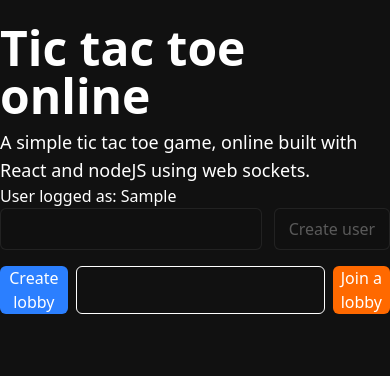
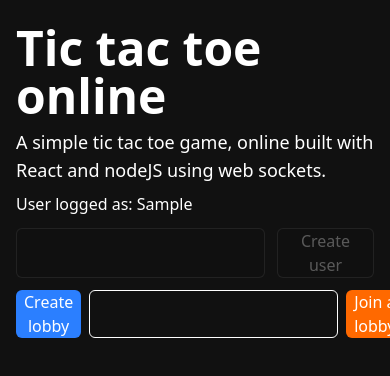
Before and after one commit to Jayslen/tic-tac-toe-online, a React (Vite) app in the folder web/: page / in a window 390 px wide. Both pictures are taken after typing "Sample" into the empty fields and a click on the button "Create user". Shown: the top 376 px of the page. Built offline with nearby package versions, Linux system fonts and the light colour scheme; no server answers.

Commit message:
add: improved UI

```diff
--- a/web/src/App.jsx
+++ b/web/src/App.jsx
@@ -16,17 +16,17 @@ function App() {
 
   return (
     <>
-      <main className="max-w-xl text-white mx-auto my-6">
+      <main className="max-w-xl text-white mx-4 my-6 md:mx-auto">
         <header>
-          <h1 className="text-5xl font-bold">Tic tac toe online</h1>
-          <p className="text-lg mt-2">
+          <h1 className="text-5xl font-bold my-1">Tic tac toe online</h1>
+          <p className="text-lg my-2">
             A simple tic tac toe game, online built with React and nodeJS using
             web sockets.
           </p>
-          {userCredentials && <p>User logged as: {userCredentials?.name}</p>}
+          {userCredentials && <p className='my-1'>User logged as: {userCredentials?.name}</p>}
         </header>
 
-        <form className="flex gap-3 mb-4" onSubmit={createUser}>
+        <form className="flex gap-3 my-3" onSubmit={createUser}>
           <input
             type="text"
             className={`grow border rounded-md p-2 ${
@@ -48,7 +48,7 @@ function App() {
           </button>
         </form>
 
-        <div className="flex gap-2">
+        <div className="flex gap-2 my-3">
           <button
             className="bg-blue-500 rounded-md px-2 hover:bg-blue-800 grow-[1.5] transition-colors cursor-pointer"
             onClick={createLobby}
--- a/web/src/components/Board.jsx
+++ b/web/src/components/Board.jsx
@@ -38,12 +38,12 @@ export function Board({ lobbyId, user, endGame }) {
 
   return (
     <>
-      <header className="flex justify-between">
-        {players.map(({ name,id }) => {
-          return <span key={id}>{name}</span>
+      <header className="flex justify-between w-3/4 mx-auto my-3">
+        {players.map(({ name,id, piece }) => {
+          return <span className='text-xl capitalize font-bold italic' key={id}>{name}: {piece}</span>
         })}
       </header>
-      <div className="grid grid-cols-3 gap-4 grid-rows-3 w-3/4 h-96 mx-auto mt-5">
+      <div className="grid grid-cols-3 gap-4 grid-rows-3 w-full h-96 mx-auto md:w-3/4">
         {board.map((data, index) => {
           return (
             <div
--- a/web/src/hooks/useLobbyManagement.js
+++ b/web/src/hooks/useLobbyManagement.js
@@ -37,7 +37,7 @@ export function useLobbyManagement({ savedUser }) {
     }
 
     const { name, userId } = {
-      name: userCredentials?.name ?? 'Anonimoues',
+      name: userCredentials?.name ?? 'Anonymous',
       userId: userCredentials?.id ?? crypto.randomUUID(),
     }
 
```
